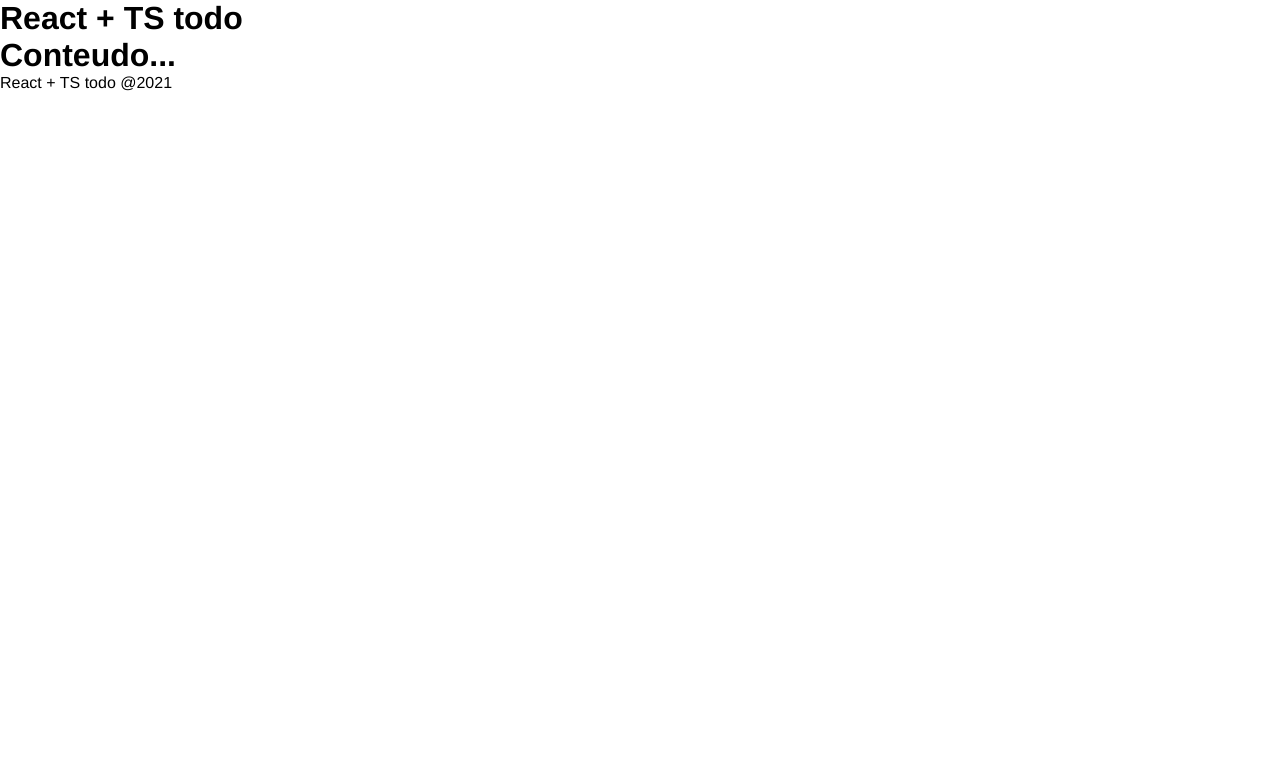
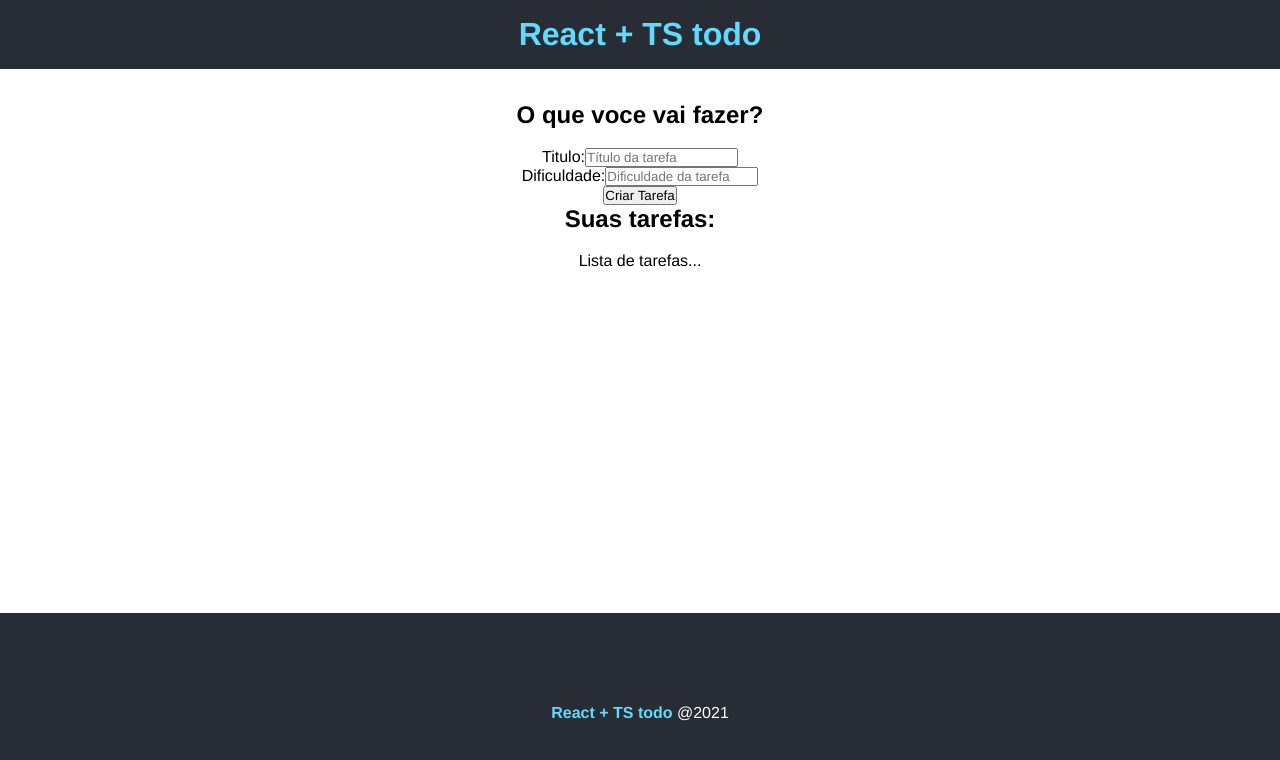
Before and after one commit to JoaoVitor2022dev/Do-To, a React (Create React App) app: page / in a window 1280 px wide. Shown: the top 760 px of the page. Built offline with nearby package versions, Linux system fonts and the light colour scheme.

Commit message:
Descriçao:
1 - css do footer e header ;
2 - html do formumario ;

```diff
--- a/public/index.html
+++ b/public/index.html
@@ -9,6 +9,7 @@
       name="description"
       content="Web site created using create-react-app"
     />
+    <link rel="stylesheet" href="https://cdn.jsdelivr.net/npm/bootstrap-icons@1.10.5/font/bootstrap-icons.css">
     <title>React App</title>
   </head>
   <body>
--- /dev/null
+++ b/src/App.module.css
@@ -0,0 +1,9 @@
+.main {
+    min-height: 60vh;
+    text-align: center;
+    padding: 2em;
+}
+
+.main h2 {
+    margin-bottom: 0.8em;
+}
--- a/src/App.tsx
+++ b/src/App.tsx
@@ -1,15 +1,26 @@
 // styles
-import './App.css';
+import styles from './App.module.css';
 
 // componentes
 import Footer from './components/Footer';
 import Header from './components/Header';
+import TaskForm from './components/TaskForm';
+import TaskList from './components/TaskList';
 
 function App() {
   return (
     <div className="App">
         <Header/>
-      <h1>Conteudo...</h1>
+        <main className={styles.main}>
+            <div className="form">
+                <h2>O que voce vai fazer?</h2>
+                <TaskForm btnText="Criar Tarefa"/>
+            </div>
+            <div className="lista">
+               <h2>Suas tarefas:</h2>
+              <TaskList/>
+            </div>
+        </main>
         <Footer/>
     </div>
   );
--- a/src/components/Footer.module.css
+++ b/src/components/Footer.module.css
@@ -0,0 +1,13 @@
+footer {
+    height: 200px;
+    display: flex;
+    align-items: center;
+    justify-content: center;
+    background-color: #282c34;
+    color: #FFF;
+}
+
+.footer span {
+    font-weight: bold;
+    color: #61dafb;
+}
--- a/src/components/Footer.jsx
+++ b/src/components/Footer.tsx
@@ -1,14 +1,14 @@
 import React from 'react'
+
+import styles from "./Footer.module.css"
 
 const Footer = () => {
   return (
-    <div>
-        <footer>
+        <footer className={styles.footer}>
            <p>
              <span>React + TS todo</span> @2021
            </p>
       </footer>
-    </div>
   )
 }
 
--- /dev/null
+++ b/src/components/Global.d.ts
@@ -0,0 +1 @@
+declare module "*.module.css"
--- a/src/components/Header.module.css
+++ b/src/components/Header.module.css
@@ -0,0 +1,6 @@
+header {
+    background-color: #282c34;
+    color: #61dafb;
+    text-align: center;
+    padding: 1em;
+}
--- a/src/components/Header.jsx
+++ b/src/components/Header.tsx
@@ -1,7 +1,9 @@
+import styles from "./Header.module.css"
+
 const Header = () => {
   return (
     <div>
-      <header>
+      <header className={styles.header}>
           <h1>React + TS todo</h1>
       </header>
     </div>
--- /dev/null
+++ b/src/components/TaskForm.tsx
@@ -0,0 +1,21 @@
+interface Props {
+    btnText: string
+}
+
+const TaskForm = ({ btnText }: Props) => {
+    return (
+        <form>
+           <div>
+              <label htmlFor="title">Titulo:</label>
+              <input type="text" name="title" placeholder="Título da tarefa" />
+           </div>
+           <div>
+              <label htmlFor="difficulty">Dificuldade:</label>
+              <input type="text" name="title" placeholder="Dificuldade da tarefa" />
+           </div>
+           <input type="submit" value={btnText} />
+        </form>
+    )
+}
+
+export default TaskForm;
--- /dev/null
+++ b/src/components/TaskList.tsx
@@ -0,0 +1,11 @@
+interface Props {}
+
+const TaskList = (props: Props) => {
+return(
+     <div>
+         <p>Lista de tarefas...</p>
+     </div>
+ );
+}
+
+export default TaskList;
--- a/tsconfig.json
+++ b/tsconfig.json
@@ -22,5 +22,5 @@
   },
   "include": [
     "src"
-  ]
+, "../model.ts"  ]
 }
```
Also changed, not shown: src/App.css (deleted).
